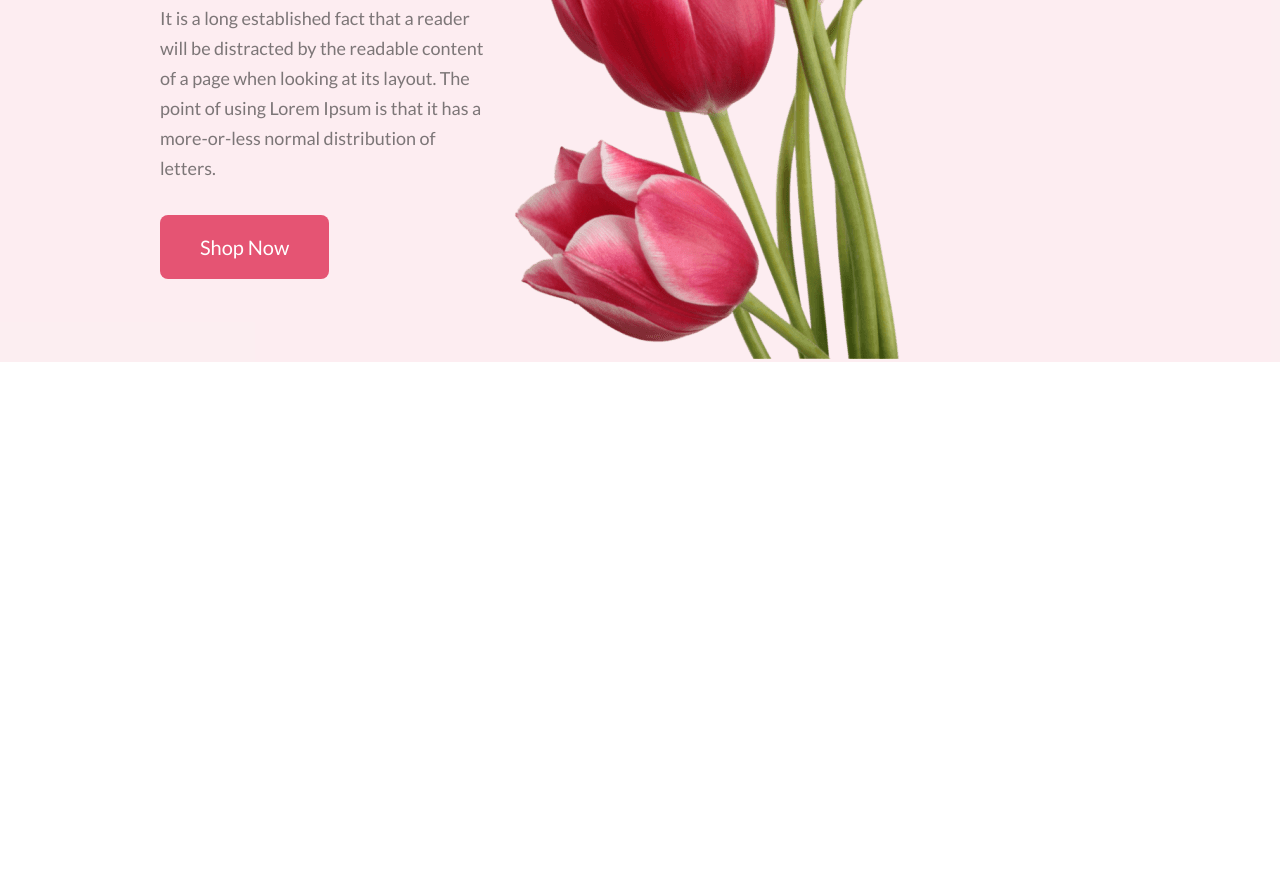
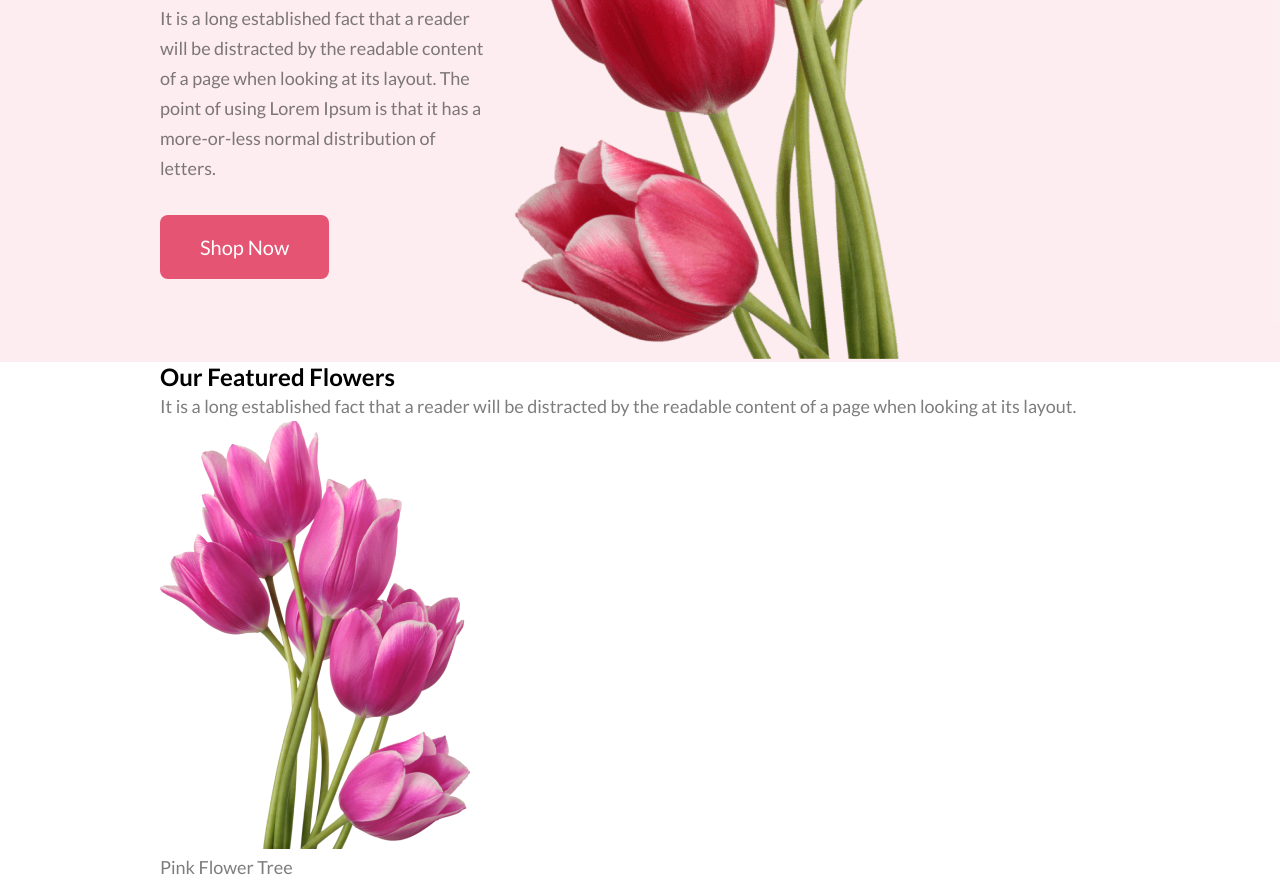
Before and after one commit to abu-abdullah22/flower-shop, a plain HTML site: page index.html in a window 1280 px wide. Shown: the part 441-1323 px from the top of the page. Before the commit the page ends 803 px from the top, so only its background shows below. Drawn offline with Linux system fonts and the light colour scheme.

Commit message:
created a featured section

```diff
--- a/index.html
+++ b/index.html
@@ -24,5 +24,24 @@
         </div>
       </div>
     </header>
+    <main>
+        <section id="featured">
+            <div class="container">
+                <div class="section-heading">
+                    <h2>Our Featured Flowers</h2>
+                    <p>It is a long established fact that a reader will be distracted by the readable content of a page when looking at its layout.</p>
+                </div>
+                <div class="section-content">
+                    <div class="flower">
+                        <div>
+                            <img src="./Flower Asset/pngwing 6.png" alt="">
+                        </div>
+
+                        <p>Pink Flower Tree</p>
+                    </div>
+                </div>
+            </div>
+        </section>
+    </main>
   </body>
 </html>
--- a/styles/style.css
+++ b/styles/style.css
@@ -28,6 +28,11 @@ button {
     padding: 20px 40px;
 }
 
+button:hover{
+    background-color: aliceblue;
+    color:#E55473
+}
+
 .container {
     width: 75%;
     max-width: 1440px;
```
